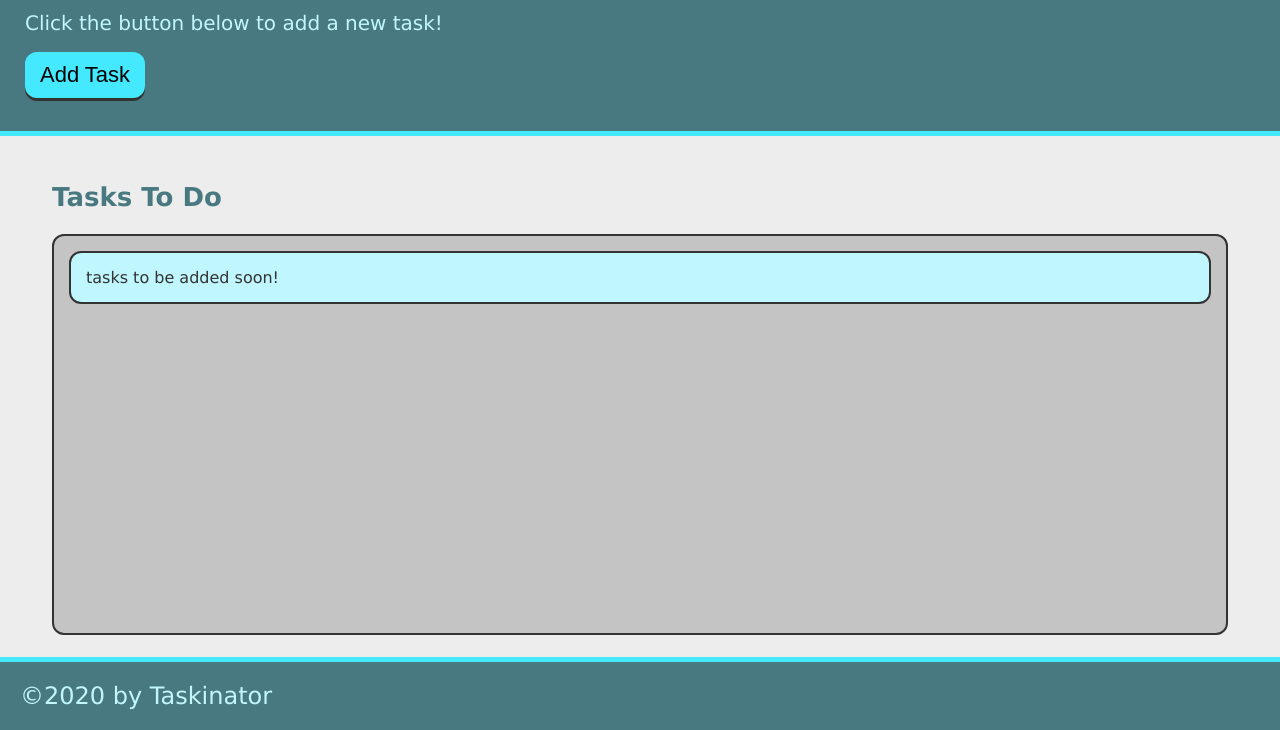
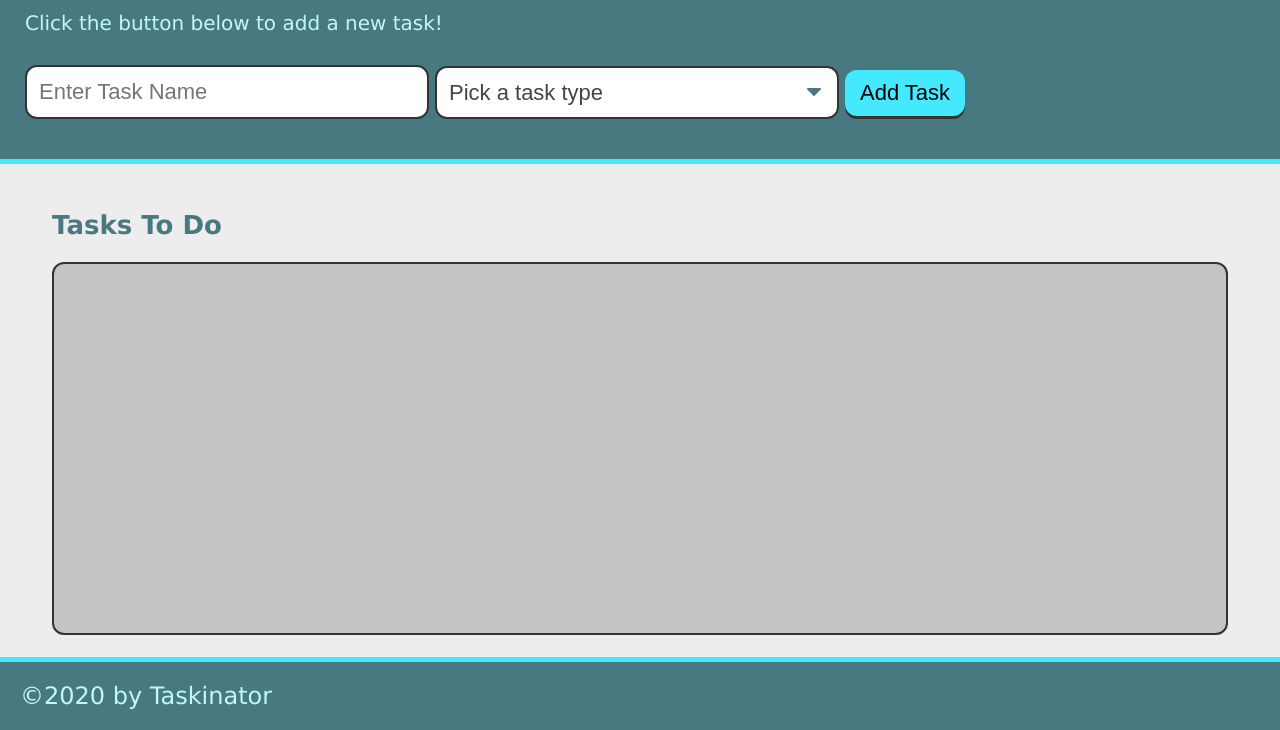
Before and after one commit to Kwerrell73/taskinator, a plain HTML site: page index.html in a window 1280 px wide. Shown: the part 70-800 px from the top of the page. Drawn offline with Linux system fonts and the light colour scheme; files whose address does not match are found by name.

Commit message:
added form group to html

```diff
--- a/index.html
+++ b/index.html
@@ -13,14 +13,28 @@
   <header>
     <h1 class page-title>Taskinator</h1>
     <p>Click the button below to add a new task!</p>
-    <button class="btn" id="save-task">Add Task</button>
+    <form id="task-form">
+      <div class="form-group">
+        <input type="text" name="task-name" placeholder="Enter Task Name" />
+      </div>
+      <div class="form-group">
+        <select name="task-type" class="select-dropdown">
+          <option value="" disabled selected>Pick a task type</option>
+          <option value="Print">Print</option>
+          <option value="Web">Web</option>
+          <option value="Mobile">Mobile</option>
+        </select>
+      </div>
+      <div class="form-group">
+        <button class="btn" id="save-task" type="submit">Add Task</button>
+      </div>
+    </form>
   </header>
 
   <main class="page-content">
     <section class="task-list-wrapper">
       <h2 class="list-title">Tasks To Do</h2>
       <ul class="task-list" id="tasks-to-do">
-        <li class="task-item">tasks to be added soon!</li>
       </ul>
     </section>
   </main>
```
